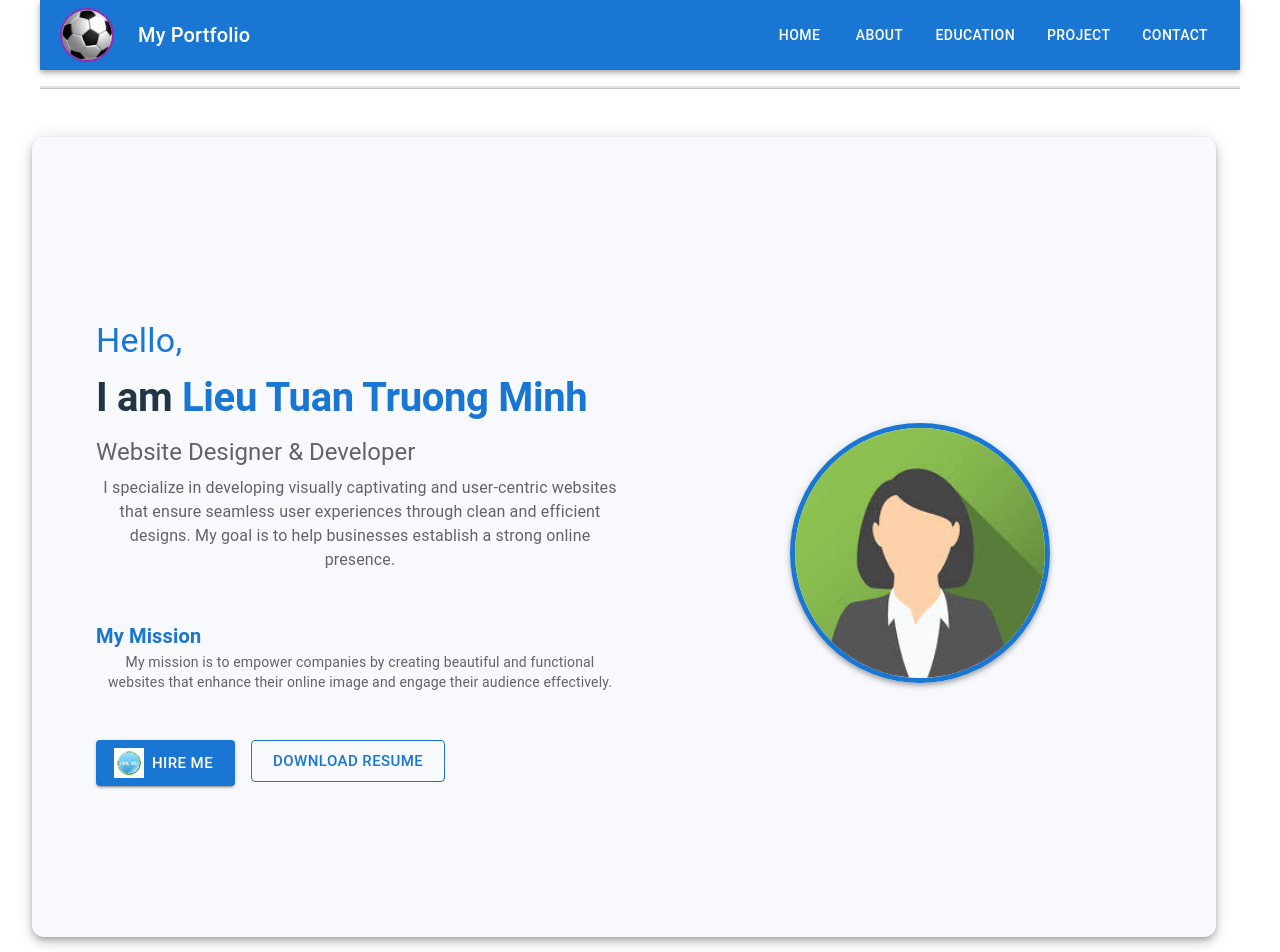
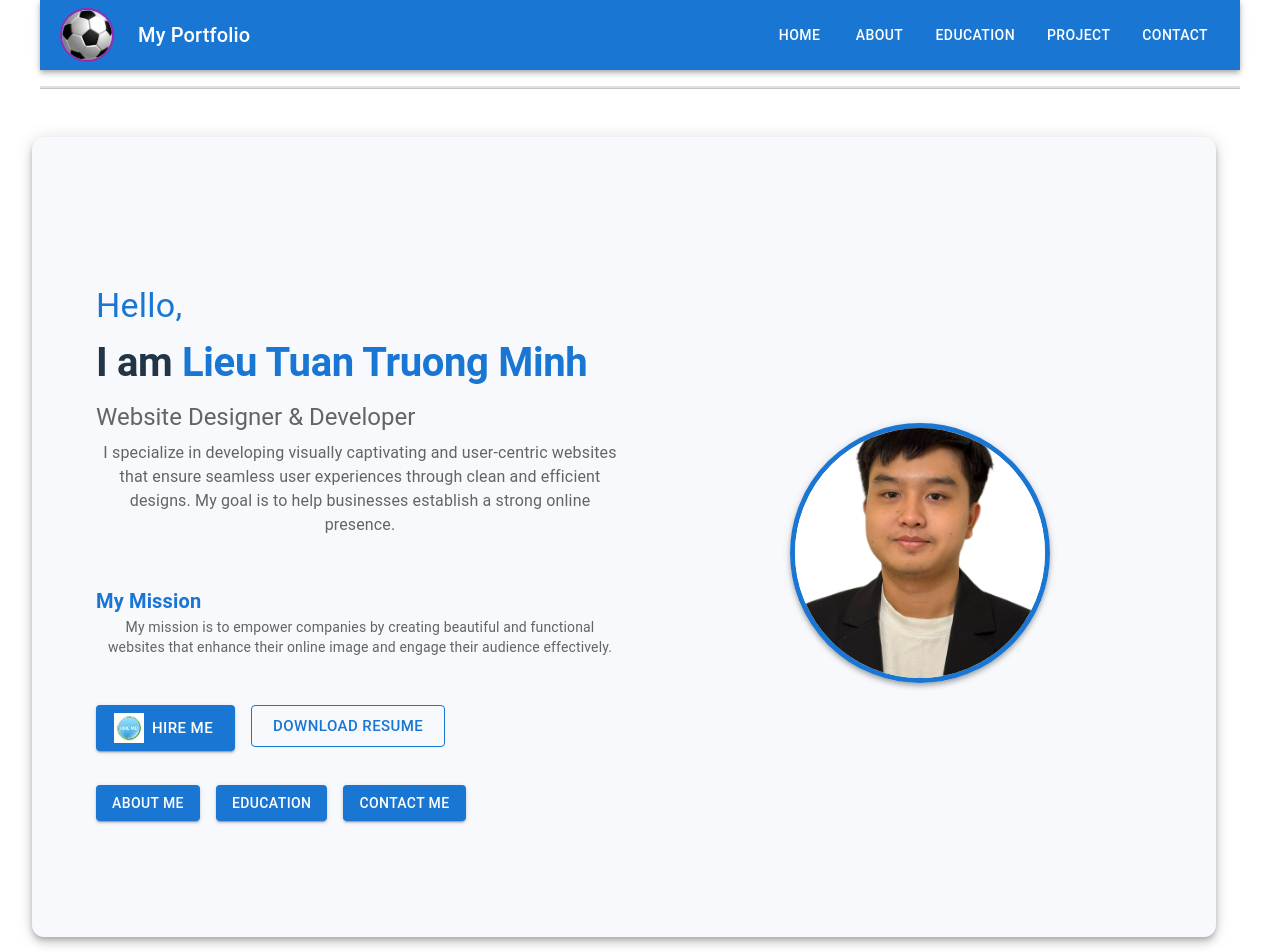
Before and after one commit to tlieu8/Remake_Assignment_1_Lieu_Minh_COMP_229, a React (Vite) app in the folder client/: page / in a window 1280 px wide. Shown: the top 952 px of the page. Built offline with nearby package versions, Linux system fonts and the light colour scheme.

Commit message:
New Update 2

```diff
--- a/client/components/Home.jsx
+++ b/client/components/Home.jsx
@@ -3,6 +3,7 @@ import { Link } from "react-router-dom";
 import { Container, Grid, Typography, Button, Avatar, Box } from "@mui/material";
 import BBG from "../src/assets/BBG.jfif"; // Profile image
 import hire from "../src/assets/hire.jpg"; // Hire me icon
+import myPicture from "../src/assets/myPicture.jpg"; // Your picture (replace with actual file)
 import "../src/index.css"; // Custom styles
 
 export default function Home() {
@@ -91,6 +92,25 @@ export default function Home() {
               </a>
             </div>
           </Box>
+
+          {/* Navigation Links */}
+          <Box sx={{ marginTop: 4 }}>
+            <Link to="/about" style={{ textDecoration: 'none' }}>
+              <Button variant="contained" color="primary" sx={{ marginRight: 2 }}>
+                About Me
+              </Button>
+            </Link>
+            <Link to="/education" style={{ textDecoration: 'none' }}>
+              <Button variant="contained" color="primary" sx={{ marginRight: 2 }}>
+                Education
+              </Button>
+            </Link>
+            <Link to="/contact" style={{ textDecoration: 'none' }}>
+              <Button variant="contained" color="primary">
+                Contact Me
+              </Button>
+            </Link>
+          </Box>
         </Grid>
 
         {/* Profile Image */}
@@ -105,8 +125,8 @@ export default function Home() {
           }}
         >
           <Avatar
-            src={BBG} // Profile image
-            alt="Profile of Lieu Tuan Truong Minh"
+            src={myPicture} // Your picture
+            alt="Your Name" // Replace with your name
             sx={{
               width: 250,
               height: 250,
--- a/client/src/education.jsx
+++ b/client/src/education.jsx
@@ -92,8 +92,8 @@ export default function Education() {
         ))}
       </Grid>
 
-      {/* Link to Contact Page with additional margin */}
-      <div className="contact-link" style={{ marginTop: '40px', textAlign: 'center' }}>
+      {/* Link to Contact Page */}
+      <div className="contact-link" style={{ marginTop: '20px', textAlign: 'center' }}>
         <Link to="/contact" style={{ textDecoration: 'none', color: '#1565c0', fontWeight: 'bold' }}>
           Contact Me
         </Link>
```
Also changed, not shown: client/src/assets/myPicture.jpg (added).
